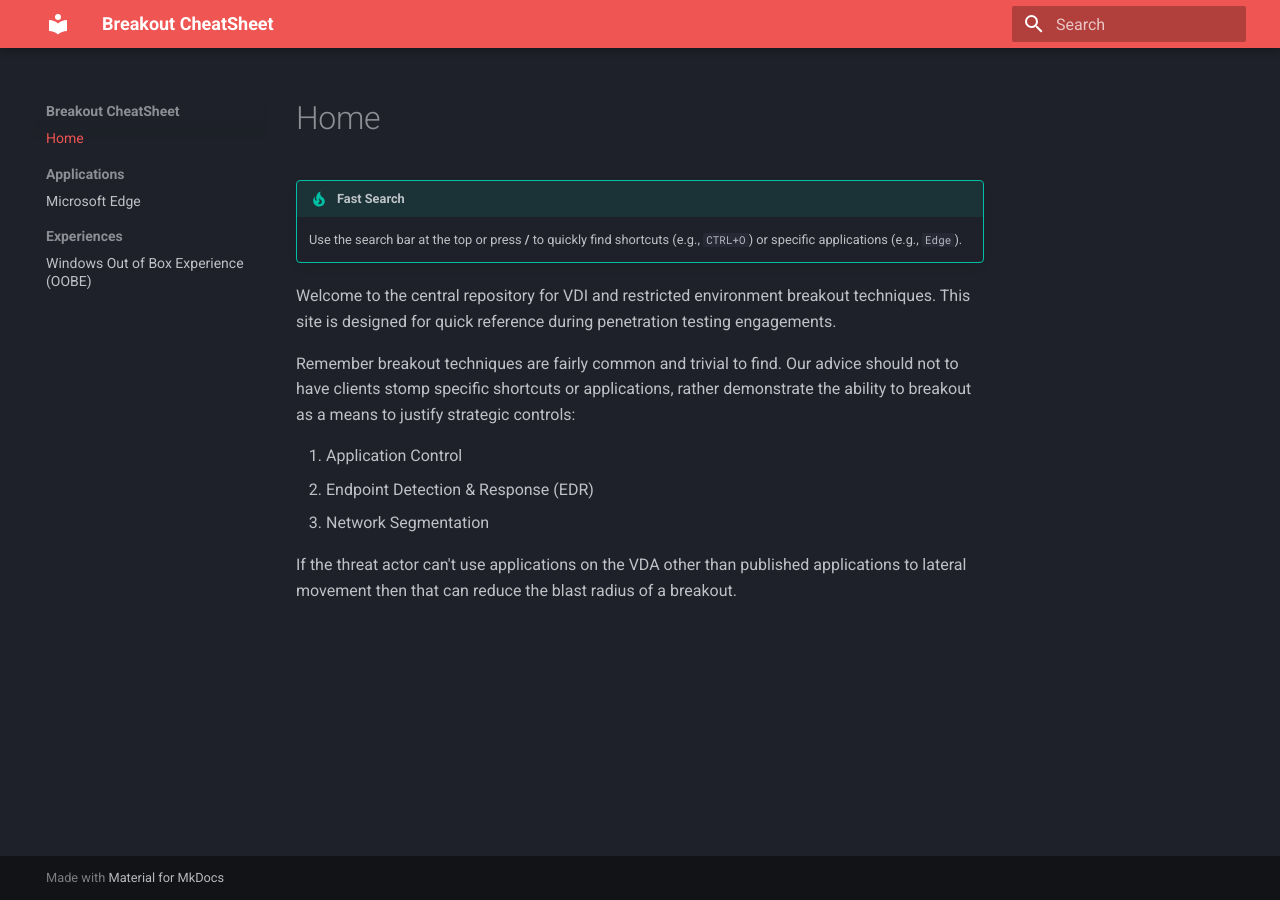
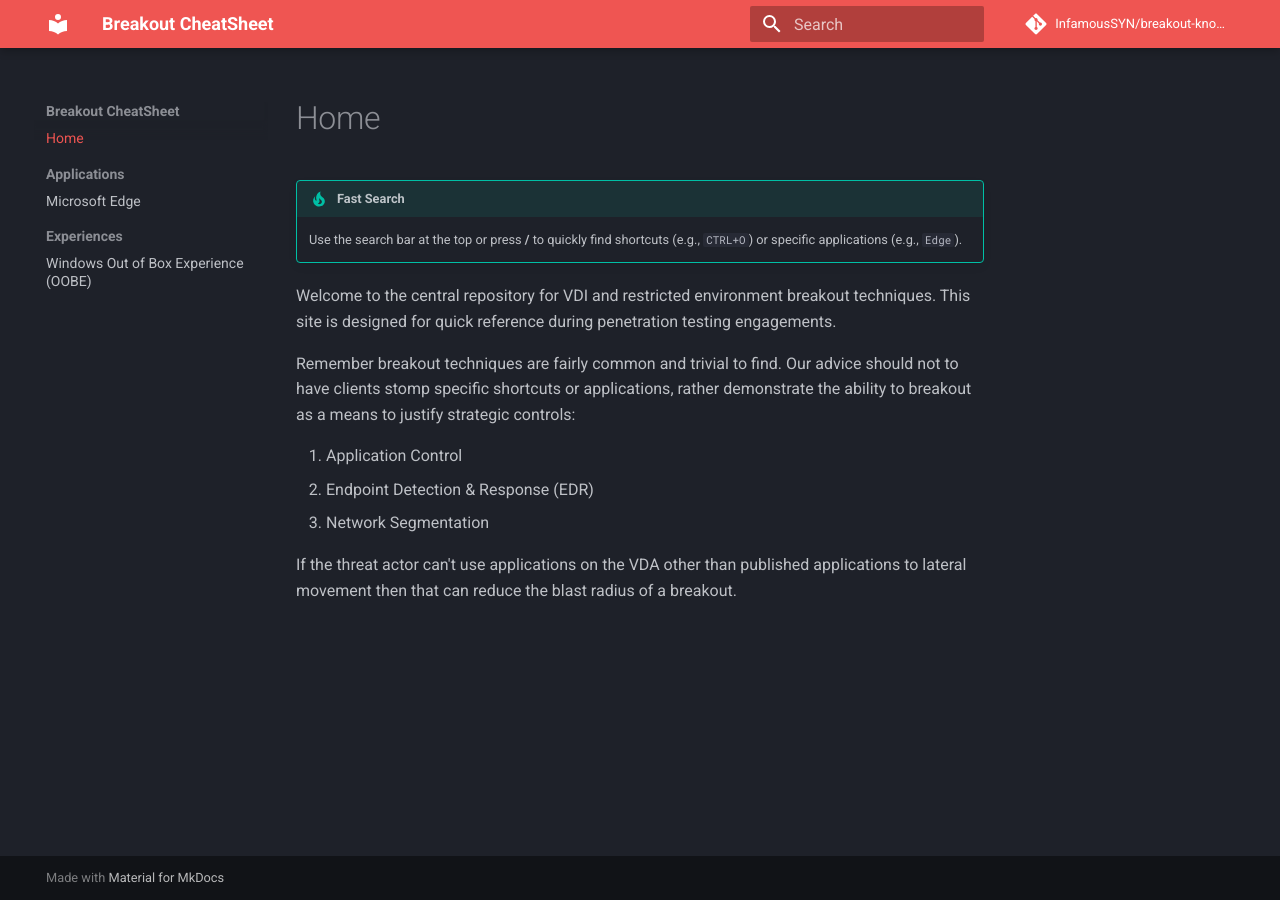
Before and after one commit to InfamousSYN/breakout-knowledgebase, an MkDocs documentation site: the page built from docs/index.md, in a window 1280 px wide. Built offline with MkDocs 1.6.1 and Material for MkDocs 9.7.7, drawn with Linux system fonts in a browser that asks for light colours; comment, search, counter and statistics services are not loaded.

Commit message:
Adding github reference

```diff
--- a/mkdocs.yml
+++ b/mkdocs.yml
@@ -1,4 +1,6 @@
 site_name: Breakout CheatSheet
+repo_url: https://github.com/InfamousSYN/breakout-knowledgebase
+repo_name: InfamousSYN/breakout-knowledgebase
 theme:
   name: material
   palette:
```
